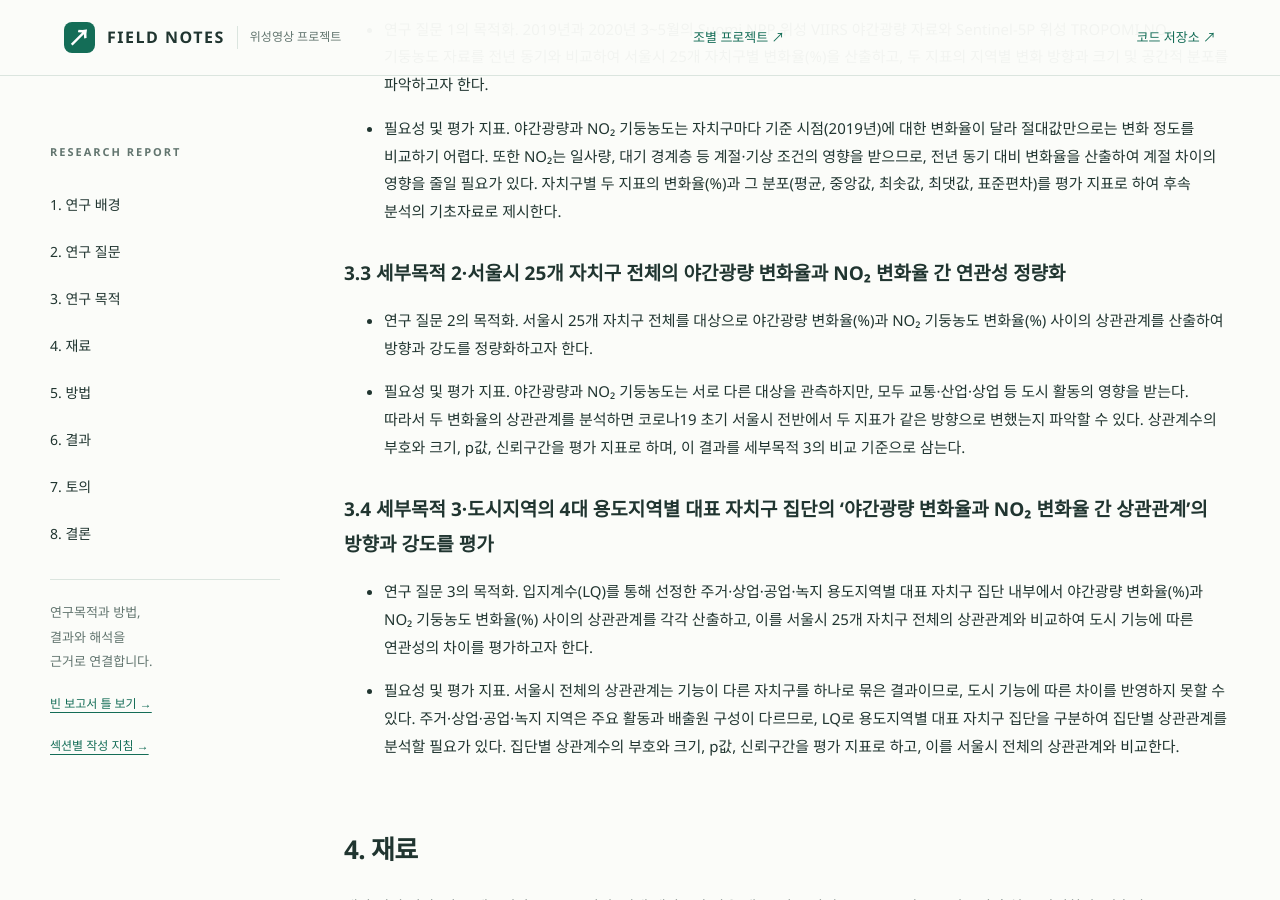
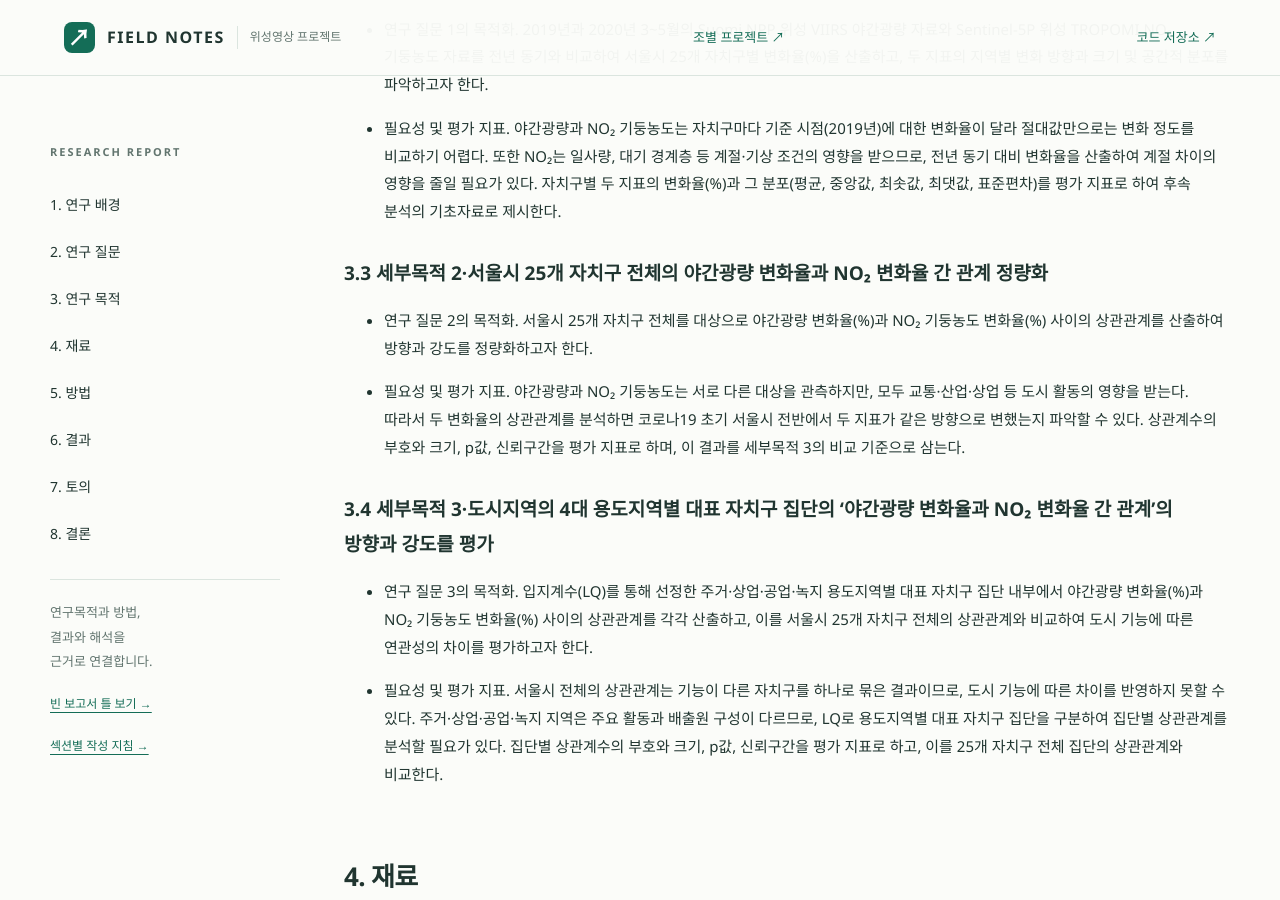
Before and after one commit to rlawkdgns3550-cmyk/surveying2_team03, a Jekyll site: the page built from docs/index.md, in a window 1280 px wide and 900 px high, scrolled down 6446 px. Built offline with Jekyll 4.4.1, drawn with Linux system fonts in a browser that asks for light colours; some of the changed text lies outside the part shown.

Commit message:
Update index.md

```diff
--- a/docs/index.md
+++ b/docs/index.md
@@ -58,7 +58,7 @@ badge: "빈 학술 보고서 틀"
 
 ## 3. 연구 목적 {#objectives}
 ### 3.1 전체 연구목적
-본 연구는 코로나19 사회적 거리두기 조치의 시행 및 완화 시기인 2020년 3~5월을 대상으로 서울시 25개 자치구의 야간광량과 NO₂ 기둥농도를 2019년 동기와 비교하여 두 지표 변화율 간 상관관계를 정량화하고, 그 관계가 도시 기능에 따라 어떻게 달라지는지 평가하는 것을 목적으로 한다.
+본 연구는 코로나19 사회적 거리두기 조치의 강화 시행 및 완화 시기인 2020년 3~5월을 대상으로 서울시 25개 자치구의 야간광량과 NO₂ 기둥농도를 2019년 동기와 비교하여 두 지표 변화율 간 관계를 정량화하고, 그 관계가 도시 기능에 따라 어떻게 달라지는지 평가하는 것을 목적으로 한다.
 
 구체적으로 첫째, 서울시 25개 자치구별 야간광량과 NO₂ 기둥농도의 전년 동기 대비 변화율을 산출하여 지역별 변화 양상을 파악한다(세부목적 1). 둘째, 25개 자치구 전체를 대상으로 두 지표 변화율 간 상관관계의 방향과 강도를 정량화한다(세부목적 2). 셋째, 입지계수(LQ)로 선정한 주거·상업·공업·녹지 용도지역별 대표 자치구 집단 내부의 상관관계를 각각 산출하고, 이를 전체 자치구의 결과와 비교하여 도시 기능에 따른 상관관계의 차이를 평가한다(세부목적 3).
 
@@ -69,15 +69,15 @@ badge: "빈 학술 보고서 틀"
 
 - 필요성 및 평가 지표. 야간광량과 NO₂ 기둥농도는 자치구마다 기준 시점(2019년)에 대한 변화율이 달라 절대값만으로는 변화 정도를 비교하기 어렵다. 또한 NO₂는 일사량, 대기 경계층 등 계절·기상 조건의 영향을 받으므로, 전년 동기 대비 변화율을 산출하여 계절 차이의 영향을 줄일 필요가 있다. 자치구별 두 지표의 변화율(%)과 그 분포(평균, 중앙값, 최솟값, 최댓값, 표준편차)를 평가 지표로 하여 후속 분석의 기초자료로 제시한다.
 
-### 3.3 세부목적 2·서울시 25개 자치구 전체의 야간광량 변화율과 NO₂ 변화율 간 연관성 정량화
+### 3.3 세부목적 2·서울시 25개 자치구 전체의 야간광량 변화율과 NO₂ 변화율 간 관계 정량화
 - 연구 질문 2의 목적화. 서울시 25개 자치구 전체를 대상으로 야간광량 변화율(%)과 NO₂ 기둥농도 변화율(%) 사이의 상관관계를 산출하여 방향과 강도를 정량화하고자 한다.
 
 - 필요성 및 평가 지표. 야간광량과 NO₂ 기둥농도는 서로 다른 대상을 관측하지만, 모두 교통·산업·상업 등 도시 활동의 영향을 받는다. 따라서 두 변화율의 상관관계를 분석하면 코로나19 초기 서울시 전반에서 두 지표가 같은 방향으로 변했는지 파악할 수 있다. 상관계수의 부호와 크기, p값, 신뢰구간을 평가 지표로 하며, 이 결과를 세부목적 3의 비교 기준으로 삼는다.
 
-### 3.4 세부목적 3·도시지역의 4대 용도지역별 대표 자치구 집단의 '야간광량 변화율과 NO₂ 변화율 간 상관관계'의 방향과 강도를 평가
+### 3.4 세부목적 3·도시지역의 4대 용도지역별 대표 자치구 집단의 '야간광량 변화율과 NO₂ 변화율 간 관계'의 방향과 강도를 평가
 - 연구 질문 3의 목적화. 입지계수(LQ)를 통해 선정한 주거·상업·공업·녹지 용도지역별 대표 자치구 집단 내부에서 야간광량 변화율(%)과 NO₂ 기둥농도 변화율(%) 사이의 상관관계를 각각 산출하고, 이를 서울시 25개 자치구 전체의 상관관계와 비교하여 도시 기능에 따른 연관성의 차이를 평가하고자 한다.
 
-- 필요성 및 평가 지표. 서울시 전체의 상관관계는 기능이 다른 자치구를 하나로 묶은 결과이므로, 도시 기능에 따른 차이를 반영하지 못할 수 있다. 주거·상업·공업·녹지 지역은 주요 활동과 배출원 구성이 다르므로, LQ로 용도지역별 대표 자치구 집단을 구분하여 집단별 상관관계를 분석할 필요가 있다. 집단별 상관계수의 부호와 크기, p값, 신뢰구간을 평가 지표로 하고, 이를 서울시 전체의 상관관계와 비교한다.
+- 필요성 및 평가 지표. 서울시 전체의 상관관계는 기능이 다른 자치구를 하나로 묶은 결과이므로, 도시 기능에 따른 차이를 반영하지 못할 수 있다. 주거·상업·공업·녹지 지역은 주요 활동과 배출원 구성이 다르므로, LQ로 용도지역별 대표 자치구 집단을 구분하여 집단별 상관관계를 분석할 필요가 있다. 집단별 상관계수의 부호와 크기, p값, 신뢰구간을 평가 지표로 하고, 이를 25개 자치구 전체 집단의 상관관계와 비교한다.
 
 ## 4. 재료 {#materials}
 대상 지역·기간, 자료 제공기관·GEE ID·버전, 원래 해상도와 사용 밴드, 변수·단위, 표본 구조와 보조자료의 출처를 작성한다. 관측자료·합성자료를 명확히 구분한다. 좌표나 날짜가 없는 예제에는 실제 값을 만들어 넣지 않는다.
```
